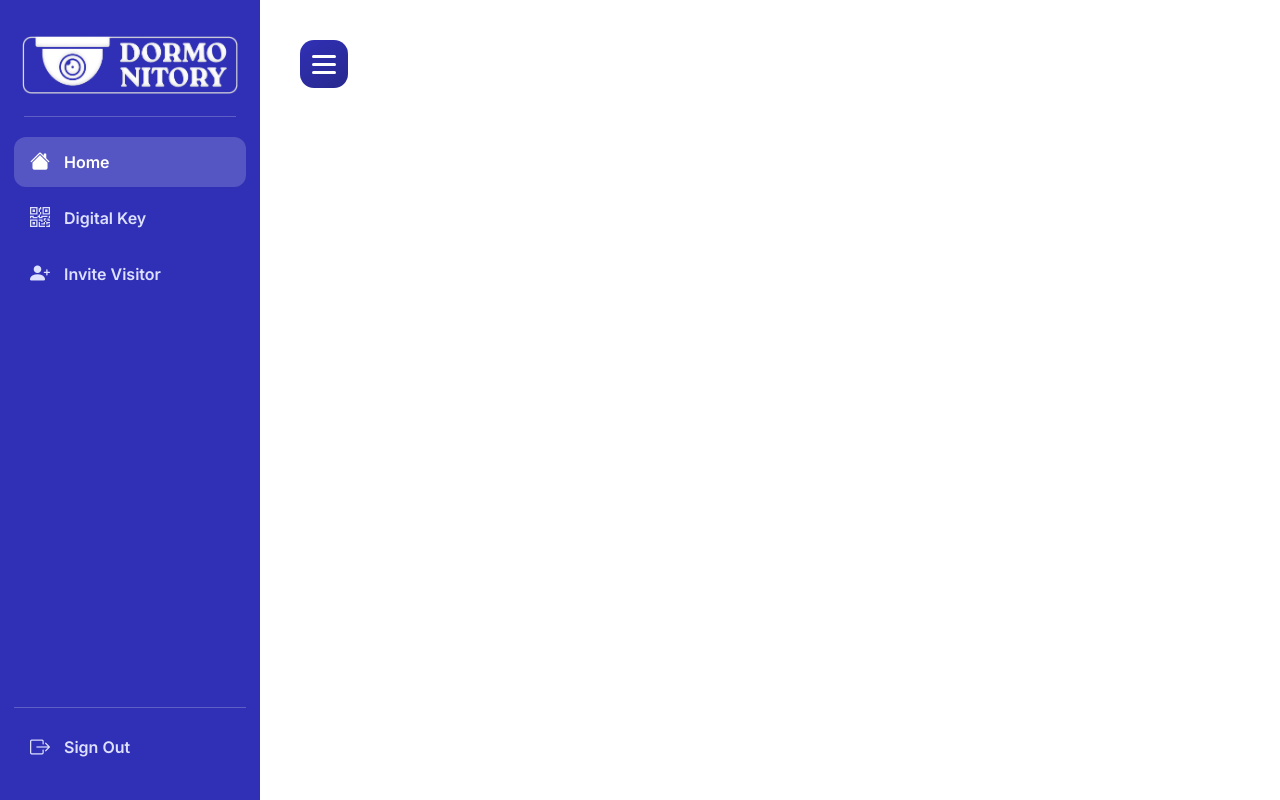
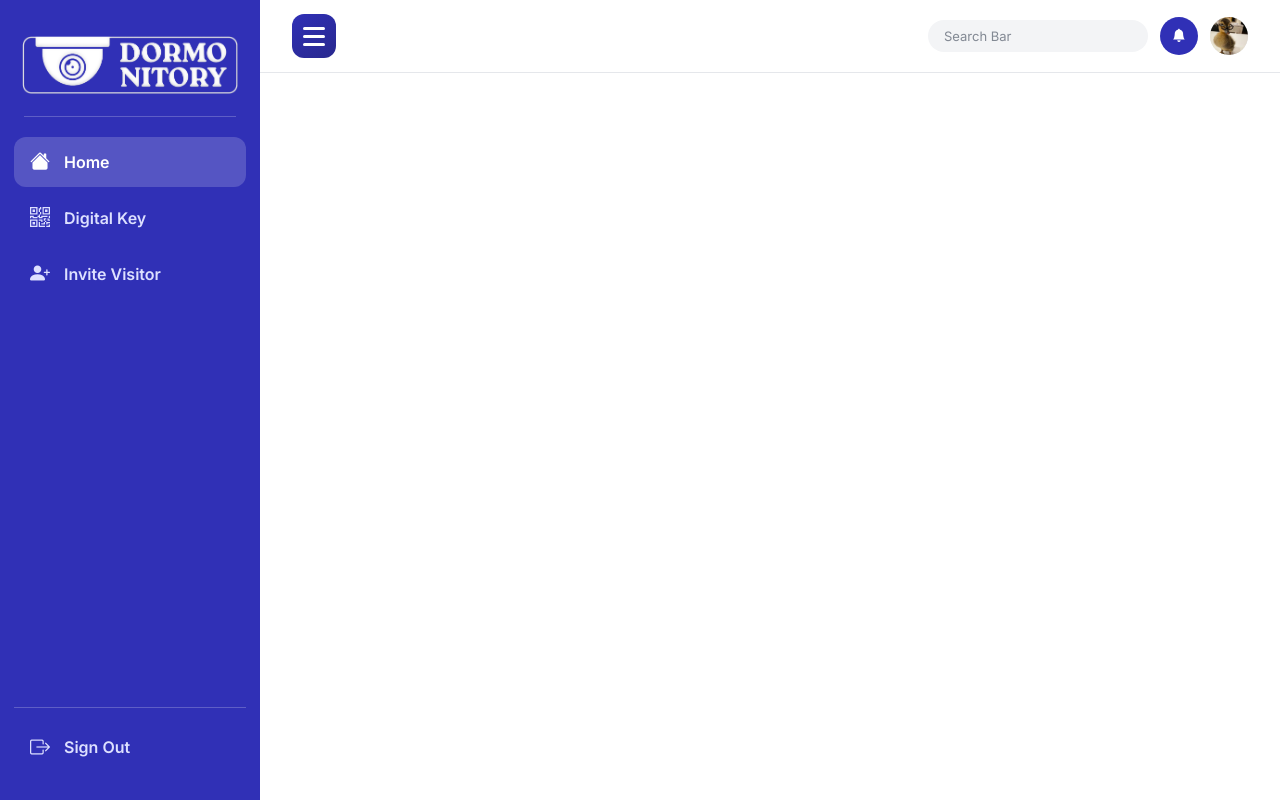
Before and after one commit to sharmipit/Dormonitory, a PHP site: page /includes/tenant-sidebar.html in a window 1280 px wide. Run offline with PHP 8.4, Linux system fonts and the light colour scheme.

Commit message:
added navbar to both sidebars

```diff
--- a/assets/css/sidebar-styles.css
+++ b/assets/css/sidebar-styles.css
@@ -18,15 +18,151 @@
 body {
   font-family: "Inter", sans-serif;
   background: #ffffff;
-  color: #12128a;
+  color: #3030b6;
 }
 
 .layout {
   display: flex;
   min-height: 100vh;
+  margin-left: var(--w);
+  transition: margin-left var(--t);
 }
 
-/* SIDEBAR */
+body.sidebar-closed .layout {
+  margin-left: 0;
+}
+
+.navbar {
+  position: fixed;
+  top: 0;
+  left: var(--w);
+  width: calc(100% - var(--w));
+  display: flex;
+  align-items: center;
+  justify-content: space-between;
+  padding: 14px 32px;
+  background: #fff;
+  border-bottom: 1.5px solid #e5e7eb;
+  transition: left var(--t), width var(--t);
+  z-index: 999;
+}
+
+body.sidebar-closed .navbar {
+  left: 0;
+  width: 100%;
+}
+
+.navbar-left {
+  display: flex;
+  align-items: center;
+  gap: 16px;
+}
+
+.main.full .navbar {
+  left: 0;
+  width: 100%;
+}
+
+.navbar-title {
+  font-size: 20px;
+  font-weight: 700;
+  color: #111827;
+}
+
+.navbar-center {
+  flex: 1;
+  display: flex;
+  justify-content: center;
+  padding: 0 40px;
+}
+
+.search-box {
+  display: flex;
+  align-items: center;
+  background: #f3f4f6;
+  border-radius: 999px;
+  padding: 8px 16px;
+  width: 220px;
+  color: rgba(55, 65, 81, 0.6); /* transparent text */
+  font-size: 13px;
+}
+
+.search-icon {
+  color: #9ca3af;
+  flex-shrink: 0;
+}
+
+.search-input {
+  border: none;
+  background: transparent;
+  outline: none;
+  font-size: 13px;
+  color: #374151;
+  font-family: 'Inter', sans-serif;
+  width: 100%;
+}
+
+.search-input::placeholder {
+  color: #9ca3af;
+}
+
+.navbar-right {
+  display: flex;
+  align-items: center;
+  gap: 12px;
+}
+
+.notif-btn {
+  width: 38px;
+  height: 38px;
+  border-radius: 50%;
+  background: #3030b6;
+  border: none;
+  cursor: pointer;
+  display: flex;
+  align-items: center;
+  justify-content: center;
+  transition: background .2s;
+}
+
+.notif-btn:hover {
+  background: #2d31a6;
+}
+
+.avatar {
+  width: 38px;
+  height: 38px;
+  border-radius: 50%;
+  overflow: hidden;
+  background: #e5e7eb;
+  display: flex;
+  align-items: center;
+  justify-content: center;
+  cursor: pointer;
+  position: relative;
+}
+
+.avatar img {
+  width: 100%;
+  height: 100%;
+  object-fit: cover;
+}
+
+.avatar-initial {
+  display: none;
+  font-size: 15px;
+  font-weight: 700;
+  color: #3b3fc4;
+}
+
+.avatar.avatar-fallback .avatar-initial {
+  display: flex;
+}
+
+.avatar.avatar-fallback img {
+  display: none;
+}
+
 .sidebar {
   width: var(--w);
   background: var(--bg);
@@ -46,7 +182,6 @@ body {
   transform: translateX(-100%);
 }
 
-/* BRAND */
 .brand {
   width: 120%;
   display: flex;
@@ -59,7 +194,6 @@ body {
   height: auto;
 }
 
-/* DIVIDERS */
 .divider {
   width: calc(100% - 48px);
   height: 1px;
@@ -74,7 +208,6 @@ body {
   width: 100%;
 }
 
-/* NAV */
 nav {
   width: 100%;
   flex: 1;
@@ -119,7 +252,6 @@ nav li.active a i {
   color: var(--icon-active-color);
 }
 
-/* ICONS */
 nav a i,
 .signout-btn i {
   font-size: var(--icon-size);
@@ -128,7 +260,6 @@ nav a i,
   transition: 0.2s;
 }
 
-/* SIGN OUT */
 .sidebar-bottom {
   width: 100%;
   padding: 0 14px;
@@ -156,19 +287,19 @@ nav a i,
   color: #ffb3b3;
 }
 
-/* MAIN CONTENT */
 .main {
   margin-left: var(--w);
-  width: 100%;
+  width: calc(100% - var(--w));
   padding: 40px;
-  transition: margin-left var(--t);
+  padding-top: calc(40px + 68px); /* account for fixed navbar height */
+  transition: margin-left var(--t), width var(--t);
 }
 
 .main.full {
   margin-left: 0;
+  width: 100%;
 }
 
-/* TOPBAR */
 .topbar {
   display: flex;
   align-items: center;
@@ -176,10 +307,10 @@ nav a i,
 }
 
 .hamburger {
-  width: 48px;
-  height: 48px;
+  width: 44px;
+  height: 44px;
   border: none;
-  border-radius: 14px;
+  border-radius: 12px;
   background: linear-gradient(145deg, #3030b6, #28288e);
   display: flex;
   flex-direction: column;
@@ -190,31 +321,34 @@ nav a i,
 }
 
 .hamburger span {
-  width: 24px;
+  width: 22px;
   height: 3px;
   background: white;
   border-radius: 3px;
-  transition: 0.35s;
-  transform: none;
-  opacity: 1;
+  transition: 0.35s ease;
 }
 
-/* HAMBURGER ANIMATION */
-.sidebar.closed + .topbar .hamburger span:nth-child(1) {
+/* Animate to X when sidebar closed */
+.sidebar.closed ~ .navbar .hamburger span:nth-child(1) {
   transform: translateY(8px) rotate(45deg);
 }
 
-.sidebar.closed + .topbar .hamburger span:nth-child(2) {
+.sidebar.closed ~ .navbar .hamburger span:nth-child(2) {
   opacity: 0;
 }
 
-.sidebar.closed + .topbar .hamburger span:nth-child(3) {
+.sidebar.closed ~ .navbar .hamburger span:nth-child(3) {
   transform: translateY(-8px) rotate(-45deg);
 }
 
-/* MOBILE */
 @media (max-width: 900px) {
+  .navbar {
+    left: 0;
+    width: 100%;
+  }
+
   .main {
     margin-left: 0;
+    width: 100%;
   }
 }
--- a/includes/tenant-sidebar.html
+++ b/includes/tenant-sidebar.html
@@ -1,3 +1,5 @@
+<?php include 'navbar.php'; // this sets $page_title and $name ?>
+
 <!doctype html>
 <html lang="en">
   <head>
@@ -11,6 +13,32 @@
     />
   </head>
   <body>
+    <div class="navbar" id="navbar">
+        <div class="navbar-left">
+            <button class="hamburger" id="hamburger">
+                <span></span>
+                <span></span>
+                <span></span>
+            </button>
+
+            <span class="navbar-title"><?php echo $page_title; ?></span>
+        </div>
+
+        <div class="navbar-right">
+            <div class="search-box">
+                Search Bar
+            </div>
+
+            <button class="notif-btn" title="Notifications">
+                <i class="bi bi-bell-fill" style="color: white;"></i>
+            </button>
+
+            <div class="avatar" title="<?php echo htmlspecialchars($name); ?>">
+                <img src="../assets/img/cute-duck-for-good-luck.jpeg">
+            </div>
+        </div>
+    </div>
+
     <div class="layout">
       <aside class="sidebar" id="sidebar">
         <div class="brand">
@@ -32,8 +60,7 @@
             <li>
               <a href="../tenant/invite-visitor.html"
                 ><i class="bi bi-person-plus-fill"></i
-                ><span>Invite Visitor</span></a
-              >
+                ><span>Invite Visitor</span></a>
             </li>
           </ul>
         </nav>
@@ -45,22 +72,15 @@
           </a>
         </div>
       </aside>
-      <main class="main" id="main">
-        <div class="topbar">
-          <button class="hamburger" id="hamburger">
-            <span></span><span></span><span></span>
-          </button>
-        </div>
-      </main>
     </div>
     <script>
-      const btn = document.getElementById("hamburger");
-      const sidebar = document.getElementById("sidebar");
-      const main = document.getElementById("main");
-      btn.onclick = () => {
-        sidebar.classList.toggle("closed");
-        main.classList.toggle("full");
-      };
+        const btn = document.getElementById("hamburger");
+        const sidebar = document.getElementById("sidebar");
+
+        btn.onclick = () => {
+            sidebar.classList.toggle("closed");
+            document.body.classList.toggle("sidebar-closed");
+        };
     </script>
   </body>
 </html>
```
Also changed, not shown: includes/admin-sidebar.html (+34 -14 lines), includes/navbar.php (added, +18 -0 lines).
